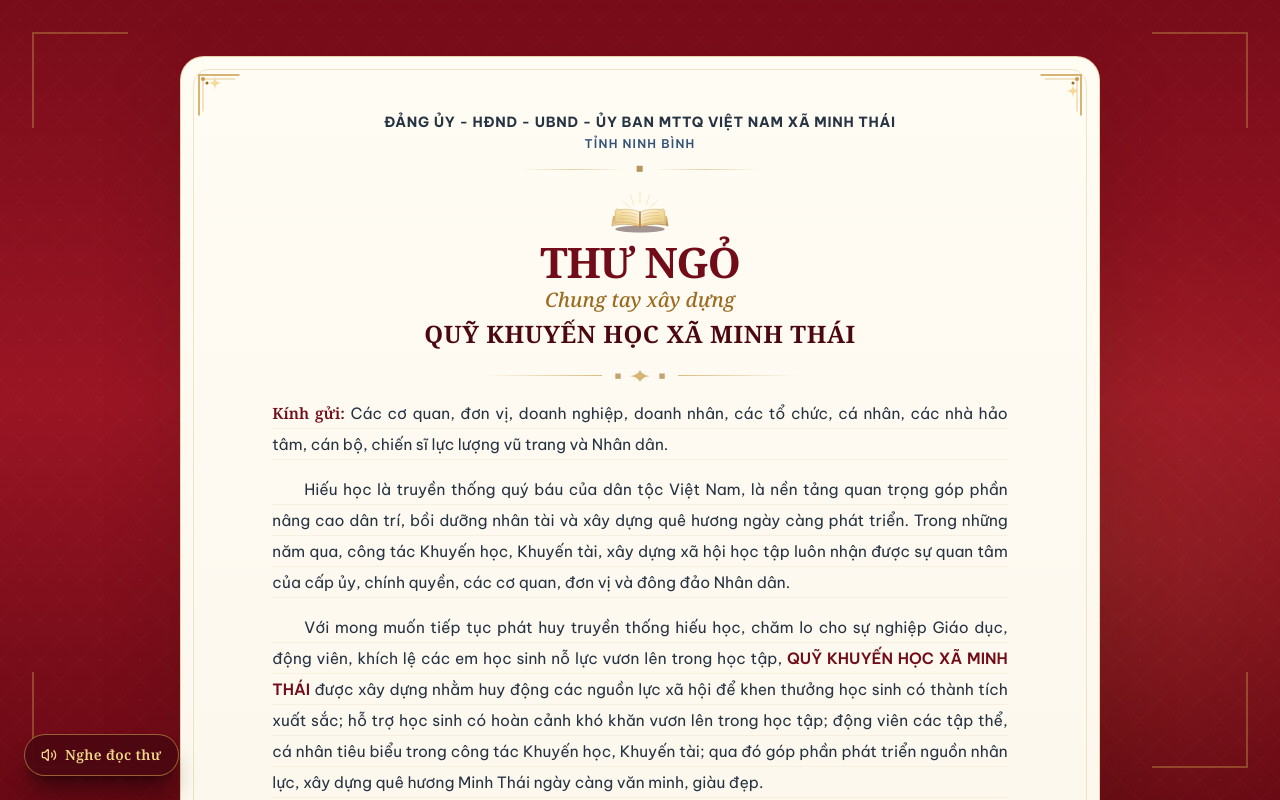
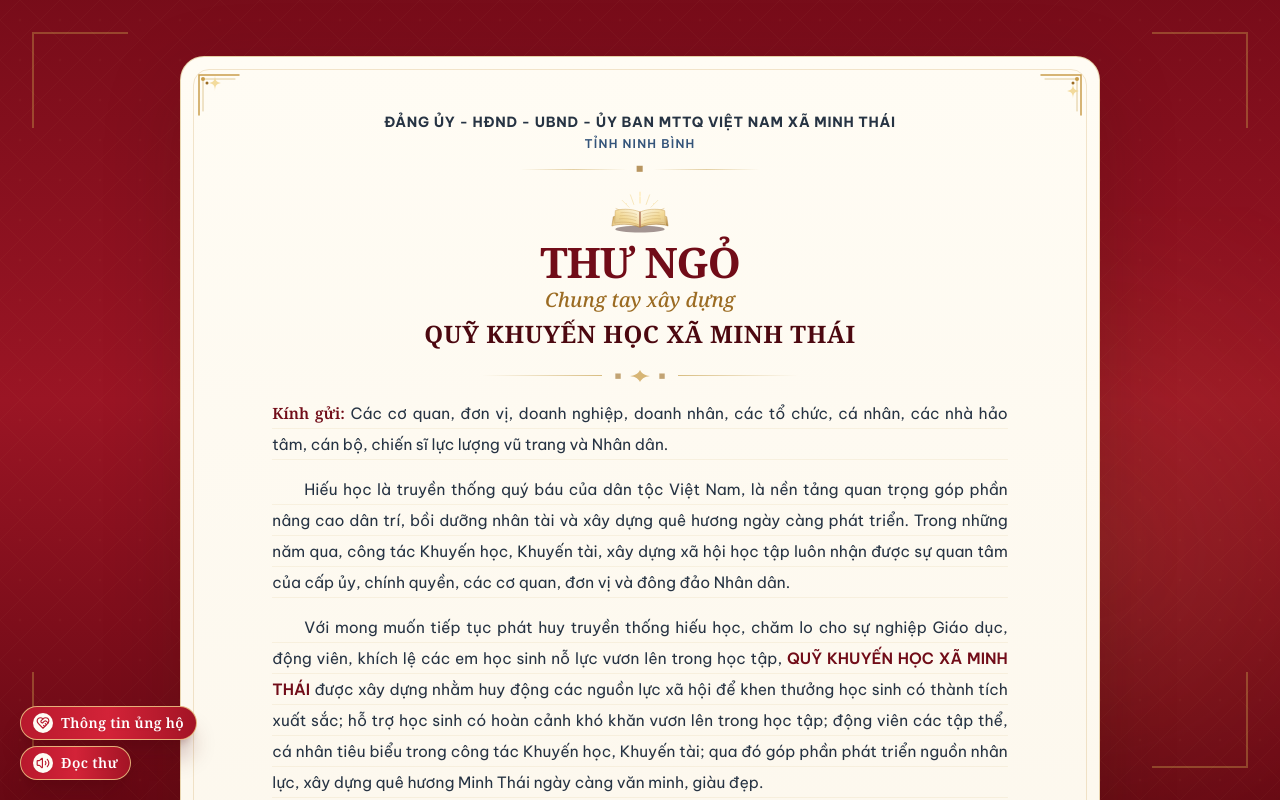
Before and after one commit to NguyenHan166/Thu-ngo-khuyen-hoc, a React (Vite) app: page / in a window 1280 px wide. Both pictures are taken after a click on the button "Mở thư ngỏ". Shown: the top 800 px of the page. Built offline with nearby package versions, Linux system fonts and the light colour scheme.

Commit message:
add button audio

```diff
--- a/src/App.tsx
+++ b/src/App.tsx
@@ -96,18 +96,24 @@ export function App() {
         />
       )}
 
-      {/* Floating Audio Player Button to listen to letter voice */}
-      <FloatingAudioPlayer
-        visible={state === 'reading'}
-        audioSrc="/audio/voice-thu-ngo.wav"
-        onNotify={showToast}
-      />
-
-      {/* Floating Shortcut to Donation Block */}
-      <FloatingSupportAction
-        visible={state === 'reading'}
-        targetId="ung-ho"
-      />
+      {/* Floating Action Buttons: Thông tin ủng hộ & Đọc thư */}
+      {state === 'reading' && (
+        <aside
+          aria-label="Tiện ích hỗ trợ và đọc thư"
+          className="fixed bottom-3.5 left-3 sm:bottom-5 sm:left-5 z-40 print:hidden flex flex-col items-start gap-1.5 select-none pointer-events-none [&>*]:pointer-events-auto"
+        >
+          {/* Nút Thông tin ủng hộ nằm bên trên */}
+          <FloatingSupportAction
+            visible={state === 'reading'}
+            targetId="ung-ho"
+          />
+          {/* Nút Đọc thư / Thanh audio nằm bên dưới */}
+          <FloatingAudioPlayer
+            visible={state === 'reading'}
+            audioSrc="/audio/voice-thu-ngo.wav"
+          />
+        </aside>
+      )}
 
       {/* Accessible Polite Status Notification Toast */}
       <AccessibleToast
--- a/src/components/FloatingAudioPlayer.tsx
+++ b/src/components/FloatingAudioPlayer.tsx
@@ -1,5 +1,5 @@
-import React, { useState, useRef, useEffect } from 'react';
-import { Volume2, Pause, RotateCcw } from 'lucide-react';
+import React, { useState, useRef, useEffect, useCallback } from 'react';
+import { Volume2, Play, Pause, RotateCcw, X } from 'lucide-react';
 
 interface FloatingAudioPlayerProps {
   visible: boolean;
@@ -10,24 +10,23 @@ interface FloatingAudioPlayerProps {
 export const FloatingAudioPlayer: React.FC<FloatingAudioPlayerProps> = ({
   visible,
   audioSrc = '/audio/voice-thu-ngo.wav',
-  onNotify,
+  onNotify: _onNotify,
 }) => {
   const [isPlaying, setIsPlaying] = useState(false);
-  const [progress, setProgress] = useState(0);
+  const [isExpanded, setIsExpanded] = useState(false);
   const [currentTime, setCurrentTime] = useState(0);
   const [duration, setDuration] = useState(0);
   const [isEnded, setIsEnded] = useState(false);
+
   const audioRef = useRef<HTMLAudioElement | null>(null);
+  const progressBarRef = useRef<HTMLDivElement | null>(null);
 
   useEffect(() => {
     const audio = audioRef.current;
     if (!audio) return;
 
     const handleTimeUpdate = () => {
-      if (audio.duration) {
-        setProgress((audio.currentTime / audio.duration) * 100);
-        setCurrentTime(audio.currentTime);
-      }
+      setCurrentTime(audio.currentTime);
     };
 
     const handleLoadedMetadata = () => {
@@ -37,8 +36,6 @@ export const FloatingAudioPlayer: React.FC<FloatingAudioPlayerProps> = ({
     const handleEnded = () => {
       setIsPlaying(false);
       setIsEnded(true);
-      setProgress(100);
-      if (onNotify) onNotify('Đã phát xong bản đọc thư ngỏ.');
     };
 
     const handlePause = () => {
@@ -63,7 +60,7 @@ export const FloatingAudioPlayer: React.FC<FloatingAudioPlayerProps> = ({
       audio.removeEventListener('pause', handlePause);
       audio.removeEventListener('play', handlePlay);
     };
-  }, [onNotify]);
+  }, []);
 
   // Pause audio if user returns to cover
   useEffect(() => {
@@ -72,19 +69,18 @@ export const FloatingAudioPlayer: React.FC<FloatingAudioPlayerProps> = ({
     }
   }, [visible, isPlaying]);
 
-  if (!visible) return null;
-
   const togglePlay = async () => {
     const audio = audioRef.current;
     if (!audio) return;
 
     try {
+      setIsExpanded(true);
+
       if (isEnded) {
         audio.currentTime = 0;
         setIsEnded(false);
         await audio.play();
         setIsPlaying(true);
-        if (onNotify) onNotify('Đang phát lại bản đọc thư ngỏ...');
         return;
       }
 
@@ -94,90 +90,137 @@ export const FloatingAudioPlayer: React.FC<FloatingAudioPlayerProps> = ({
       } else {
         await audio.play();
         setIsPlaying(true);
-        if (onNotify) onNotify('Đang phát bản đọc thư ngỏ...');
       }
     } catch (err) {
       console.warn('Playback error:', err);
     }
   };
 
-  const formatTime = (secs: number) => {
+  const handleSeek = (e: React.MouseEvent<HTMLDivElement>) => {
+    const bar = progressBarRef.current;
+    const audio = audioRef.current;
+    if (!bar || !audio || !duration) return;
+
+    const rect = bar.getBoundingClientRect();
+    const clickX = Math.max(0, Math.min(e.clientX - rect.left, rect.width));
+    const newRatio = clickX / rect.width;
+    audio.currentTime = newRatio * duration;
+    setCurrentTime(audio.currentTime);
+  };
+
+  const handleTouchSeek = (e: React.TouchEvent<HTMLDivElement>) => {
+    const bar = progressBarRef.current;
+    const audio = audioRef.current;
+    if (!bar || !audio || !duration || !e.touches[0]) return;
+
+    const rect = bar.getBoundingClientRect();
+    const touchX = Math.max(0, Math.min(e.touches[0].clientX - rect.left, rect.width));
+    const newRatio = touchX / rect.width;
+    audio.currentTime = newRatio * duration;
+    setCurrentTime(audio.currentTime);
+  };
+
+  const formatTime = useCallback((secs: number) => {
+    if (isNaN(secs) || secs < 0) return '0:00';
     const m = Math.floor(secs / 60);
     const s = Math.floor(secs % 60);
     return `${m}:${s < 10 ? '0' : ''}${s}`;
-  };
+  }, []);
+
+  if (!visible) return null;
+
+  const progressPercent = duration > 0 ? (currentTime / duration) * 100 : 0;
 
   return (
-    <aside
+    <div
       aria-label="Trình phát âm thanh đọc thư ngỏ"
-      className="fixed bottom-4 left-3.5 sm:bottom-6 sm:left-6 z-40 print:hidden transition-all duration-300 animate-in fade-in slide-in-from-bottom-2 select-none"
+      className="transition-all duration-300 animate-in fade-in select-none"
     >
       {/* Hidden native audio tag */}
       <audio ref={audioRef} src={audioSrc} preload="metadata" />
 
-      {/* Floating Audio Capsule Pill */}
-      <button
-        type="button"
-        onClick={togglePlay}
-        className={`group relative overflow-hidden flex items-center gap-2 px-3 py-2 sm:px-4 sm:py-2.5 rounded-full border shadow-xl transition-all duration-200 active:scale-95 cursor-pointer focus-visible:ring-2 focus-visible:ring-white ${
-          isPlaying
-            ? 'bg-gradient-to-r from-[#9B1220] via-[#B8192D] to-[#9B1220] text-white border-gold-300 shadow-gold-500/20'
-            : 'bg-red-950/95 hover:bg-red-900 text-gold-300 hover:text-white border-gold-500/60 shadow-black/40'
-        }`}
-        aria-label={
-          isEnded
-            ? 'Nghe lại bản đọc thư ngỏ'
-            : isPlaying
-            ? 'Tạm dừng bản đọc thư ngỏ'
-            : 'Nghe giọng đọc thư ngỏ'
-        }
-        title={
-          isEnded
-            ? 'Nghe lại bản đọc thư'
-            : isPlaying
-            ? 'Tạm dừng bản đọc'
-            : 'Nghe giọng đọc thư ngỏ'
-        }
-      >
-        {/* Animated equalizer waves when playing */}
-        {isPlaying ? (
-          <div className="flex items-center gap-1 shrink-0 text-white">
-            <Pause className="w-4 h-4 fill-current" aria-hidden="true" />
-            <div className="flex items-end gap-[2px] h-3.5 w-3 mx-0.5 pb-0.5" aria-hidden="true">
-              <span className="w-[2.5px] bg-gold-300 rounded-full animate-audio-bar-1" />
-              <span className="w-[2.5px] bg-gold-200 rounded-full animate-audio-bar-2" />
-              <span className="w-[2.5px] bg-gold-300 rounded-full animate-audio-bar-3" />
+      {!isExpanded ? (
+        /* Trạng thái ban đầu: Nút bấm gọn gàng "Đọc thư" cùng style và hạ độ cao */
+        <button
+          type="button"
+          onClick={togglePlay}
+          className="group relative overflow-hidden flex items-center gap-2 px-3 py-1.5 rounded-full bg-gradient-to-r from-[#B8192D] via-[#D32338] to-[#A31425] text-white border border-gold-300/80 shadow-xl shadow-red-950/30 transition-all duration-200 active:scale-95 cursor-pointer hover:brightness-105 focus-visible:ring-2 focus-visible:ring-gold-300"
+          aria-label="Bắt đầu nghe đọc thư ngỏ"
+          title="Bắt đầu nghe đọc thư ngỏ"
+        >
+          {/* Nút icon tròn nền cùng màu trang nội dung (#FFFCF4) */}
+          <div className="relative flex items-center justify-center shrink-0 w-5 h-5 rounded-full bg-[#FFFCF4] text-[#B8192D] shadow-sm">
+            <Volume2 className="w-3.5 h-3.5" aria-hidden="true" />
+            <span className="absolute -top-0.5 -right-0.5 w-1.5 h-1.5 rounded-full bg-amber-400 animate-ping opacity-75" />
+          </div>
+          <span className="font-serif text-xs sm:text-sm font-semibold tracking-wide text-white drop-shadow-sm">
+            Đọc thư
+          </span>
+        </button>
+      ) : (
+        /* Trạng thái mở: Thanh tiến trình Audio Player màu đỏ tươi, chiều cao gọn gàng */
+        <div
+          className="flex items-center gap-2 px-3 py-1.5 rounded-full bg-gradient-to-r from-[#B8192D] via-[#D32338] to-[#A31425] text-white border border-gold-300/90 shadow-2xl shadow-red-950/40 backdrop-blur-md animate-in zoom-in-95 duration-200"
+          role="region"
+          aria-label="Bộ điều khiển thanh tiến trình âm thanh"
+        >
+          {/* Nút Play / Pause / Replay: Nền cùng màu trang nội dung (#FFFCF4), icon màu đỏ tươi */}
+          <button
+            type="button"
+            onClick={togglePlay}
+            className="w-6 h-6 sm:w-7 sm:h-7 rounded-full bg-[#FFFCF4] hover:bg-white text-[#B8192D] border border-amber-200/80 flex items-center justify-center shrink-0 shadow-md transition-transform active:scale-90 cursor-pointer"
+            aria-label={isEnded ? 'Phát lại' : isPlaying ? 'Tạm dừng' : 'Tiếp tục phát'}
+            title={isEnded ? 'Phát lại' : isPlaying ? 'Tạm dừng' : 'Tiếp tục phát'}
+          >
+            {isEnded ? (
+              <RotateCcw className="w-3 h-3 sm:w-3.5 sm:h-3.5 stroke-[2.5]" aria-hidden="true" />
+            ) : isPlaying ? (
+              <Pause className="w-3 h-3 sm:w-3.5 sm:h-3.5 fill-current" aria-hidden="true" />
+            ) : (
+              <Play className="w-3 h-3 sm:w-3.5 sm:h-3.5 fill-current ml-0.5" aria-hidden="true" />
+            )}
+          </button>
+
+          {/* Thời gian hiện tại */}
+          <span className="text-[10.5px] sm:text-[11px] font-mono font-medium text-gold-100 min-w-[26px] text-right drop-shadow-sm">
+            {formatTime(currentTime)}
+          </span>
+
+          {/* Thanh tiến trình có thể bấm để tua (Interactive Progress Bar) */}
+          <div
+            ref={progressBarRef}
+            onClick={handleSeek}
+            onTouchStart={handleTouchSeek}
+            onTouchMove={handleTouchSeek}
+            className="relative w-20 sm:w-32 h-1.5 bg-black/30 border border-gold-300/40 rounded-full cursor-pointer flex items-center"
+            title="Bấm để tua đoạn đọc"
+          >
+            <div
+              className="h-full bg-gradient-to-r from-gold-300 via-white to-gold-300 rounded-full relative transition-all duration-75"
+              style={{ width: `${progressPercent}%` }}
+            >
+              {/* Nút chỉ báo tiến trình tròn nhỏ */}
+              <span className="absolute right-0 top-1/2 -translate-y-1/2 w-2.5 h-2.5 bg-white rounded-full shadow-sm shadow-black/40 border border-gold-400" />
             </div>
           </div>
-        ) : isEnded ? (
-          <RotateCcw className="w-4 h-4 text-gold-300 shrink-0" aria-hidden="true" />
-        ) : (
-          <div className="relative flex items-center justify-center shrink-0">
-            <Volume2 className="w-4 h-4 text-gold-300 shrink-0" aria-hidden="true" />
-            <span className="absolute -top-1 -right-1 w-2 h-2 rounded-full bg-gold-400 animate-ping opacity-75" />
-          </div>
-        )}
 
-        {/* Text and Time Status */}
-        <div className="flex items-baseline gap-1.5 text-xs sm:text-sm font-semibold tracking-wide">
-          <span className="font-serif">
-            {isEnded ? 'Nghe lại thư' : isPlaying ? 'Đang đọc' : 'Nghe đọc thư'}
+          {/* Thời lượng tổng */}
+          <span className="text-[10.5px] sm:text-[11px] font-mono font-medium text-gold-200/90 min-w-[26px] drop-shadow-sm">
+            {formatTime(duration)}
           </span>
-          {duration > 0 && (
-            <span className="text-[10px] text-gold-300/80 font-mono font-normal">
-              {isPlaying ? formatTime(currentTime) : formatTime(duration)}
-            </span>
-          )}
+
+          {/* Nút thu nhỏ lại */}
+          <button
+            type="button"
+            onClick={() => setIsExpanded(false)}
+            className="p-0.5 rounded-full text-gold-200/80 hover:text-white hover:bg-white/15 transition-colors cursor-pointer"
+            aria-label="Thu nhỏ thanh phát"
+            title="Thu nhỏ"
+          >
+            <X className="w-3.5 h-3.5" aria-hidden="true" />
+          </button>
         </div>
-
-        {/* Bottom progress bar */}
-        {duration > 0 && (
-          <div
-            className="absolute bottom-0 left-0 h-[2.5px] bg-gradient-to-r from-gold-400 via-gold-200 to-gold-400 transition-all duration-150"
-            style={{ width: `${progress}%` }}
-          />
-        )}
-      </button>
-    </aside>
+      )}
+    </div>
   );
 };
--- a/src/components/FloatingSupportAction.tsx
+++ b/src/components/FloatingSupportAction.tsx
@@ -10,7 +10,7 @@ export const FloatingSupportAction: React.FC<FloatingSupportActionProps> = ({
   visible,
   targetId = 'ung-ho',
 }) => {
-  const [show, setShow] = useState(false);
+  const [show, setShow] = useState(true);
 
   useEffect(() => {
     if (!visible) {
@@ -18,16 +18,14 @@ export const FloatingSupportAction: React.FC<FloatingSupportActionProps> = ({
       return;
     }
 
+    // Luôn hiện từ đầu, chỉ ẩn khi đã cuộn đến khối thông tin ngân hàng
     const handleScroll = () => {
       const target = document.getElementById(targetId);
       if (!target) return;
 
       const rect = target.getBoundingClientRect();
-      const scrollPos = window.scrollY || window.pageYOffset;
-
-      // Show after scrolled down 400px and hide when the donation section is fully in view
-      const targetInView = rect.top < window.innerHeight && rect.bottom > 0;
-      setShow(scrollPos > 400 && !targetInView);
+      const targetInView = rect.top < window.innerHeight * 0.85 && rect.bottom > 0;
+      setShow(!targetInView);
     };
 
     window.addEventListener('scroll', handleScroll, { passive: true });
@@ -36,7 +34,7 @@ export const FloatingSupportAction: React.FC<FloatingSupportActionProps> = ({
     return () => window.removeEventListener('scroll', handleScroll);
   }, [visible, targetId]);
 
-  if (!show) return null;
+  if (!visible || !show) return null;
 
   const scrollToSupport = () => {
     const el = document.getElementById(targetId);
@@ -46,19 +44,20 @@ export const FloatingSupportAction: React.FC<FloatingSupportActionProps> = ({
   };
 
   return (
-    <aside
-      aria-label="Lối tắt cuộn đến thông tin ủng hộ"
-      className="fixed bottom-4 right-3.5 sm:bottom-6 sm:right-6 z-40 print:hidden transition-all duration-300 animate-in fade-in slide-in-from-bottom-2"
+    <button
+      type="button"
+      onClick={scrollToSupport}
+      className="group relative overflow-hidden flex items-center gap-2 px-3 py-1.5 rounded-full bg-gradient-to-r from-[#B8192D] via-[#D32338] to-[#A31425] text-white border border-gold-300/80 shadow-xl shadow-red-950/30 transition-all duration-200 active:scale-95 cursor-pointer hover:brightness-105 focus-visible:ring-2 focus-visible:ring-gold-300 animate-in fade-in slide-in-from-bottom-2 select-none"
+      title="Cuộn nhanh tới phần thông tin ủng hộ"
+      aria-label="Cuộn nhanh tới phần thông tin ủng hộ"
     >
-      <button
-        type="button"
-        onClick={scrollToSupport}
-        className="flex items-center gap-1.5 sm:gap-2 px-3 py-2 sm:px-4 sm:py-2.5 rounded-full bg-red-900/95 hover:bg-red-800 text-gold-300 hover:text-white border border-gold-500/50 shadow-lg hover:shadow-xl text-xs sm:text-sm font-semibold transition-all active:scale-95 focus-visible:ring-2 focus-visible:ring-gold-500 cursor-pointer"
-        title="Cuộn nhanh tới phần thông tin ủng hộ"
-      >
-        <HeartHandshake className="w-4 h-4 text-gold-300" aria-hidden="true" />
-        <span className="font-serif">Thông tin ủng hộ</span>
-      </button>
-    </aside>
+      {/* Icon badge nền cùng màu trang nội dung (#FFFCF4), biểu tượng màu đỏ tươi */}
+      <div className="relative flex items-center justify-center shrink-0 w-5 h-5 rounded-full bg-[#FFFCF4] text-[#B8192D] shadow-sm">
+        <HeartHandshake className="w-3.5 h-3.5" aria-hidden="true" />
+      </div>
+      <span className="font-serif text-xs sm:text-sm font-semibold tracking-wide text-white drop-shadow-sm">
+        Thông tin ủng hộ
+      </span>
+    </button>
   );
 };
```
Also changed, not shown: src/components/OfficialHeader.tsx (+18 -6 lines).
